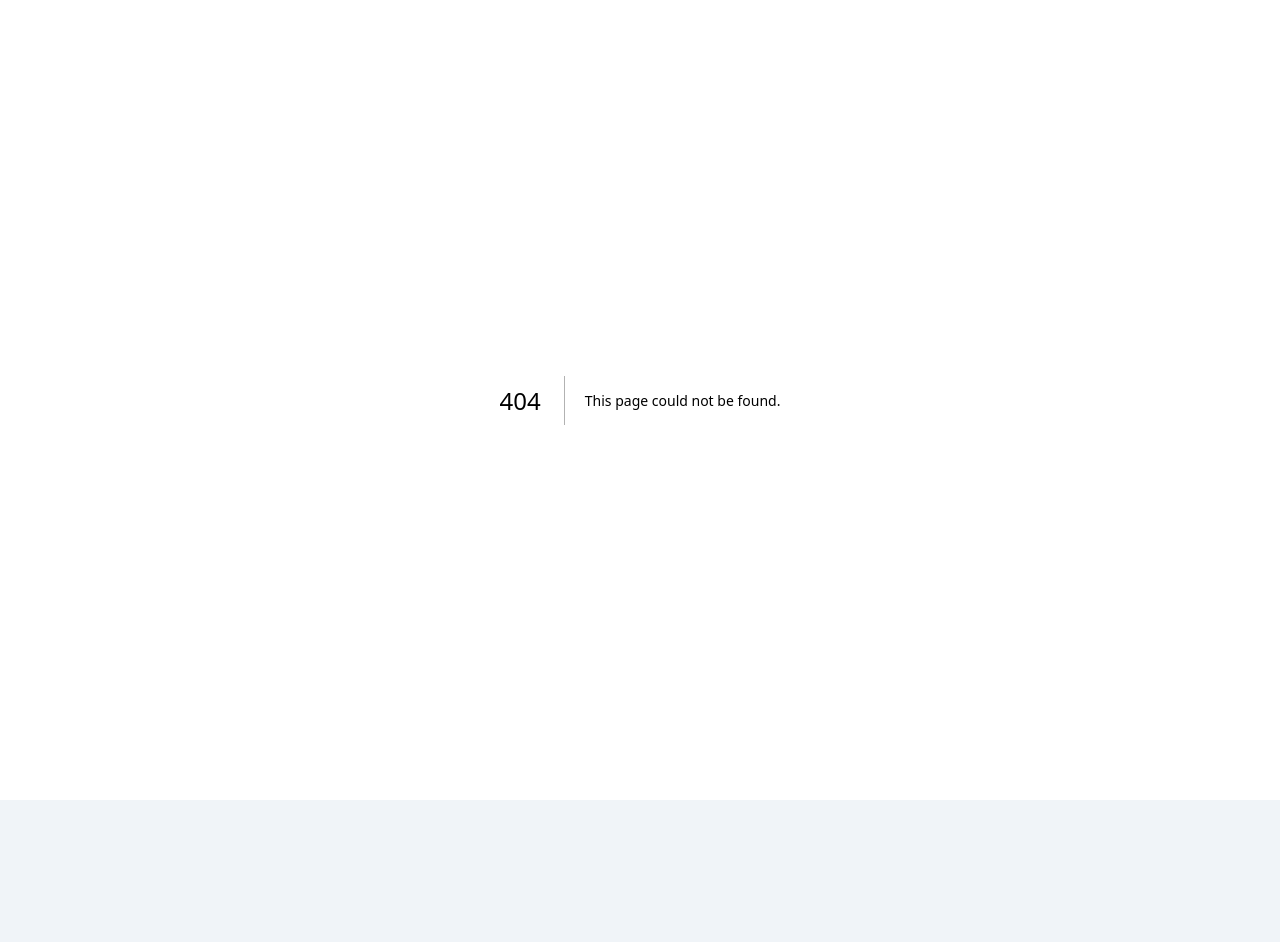
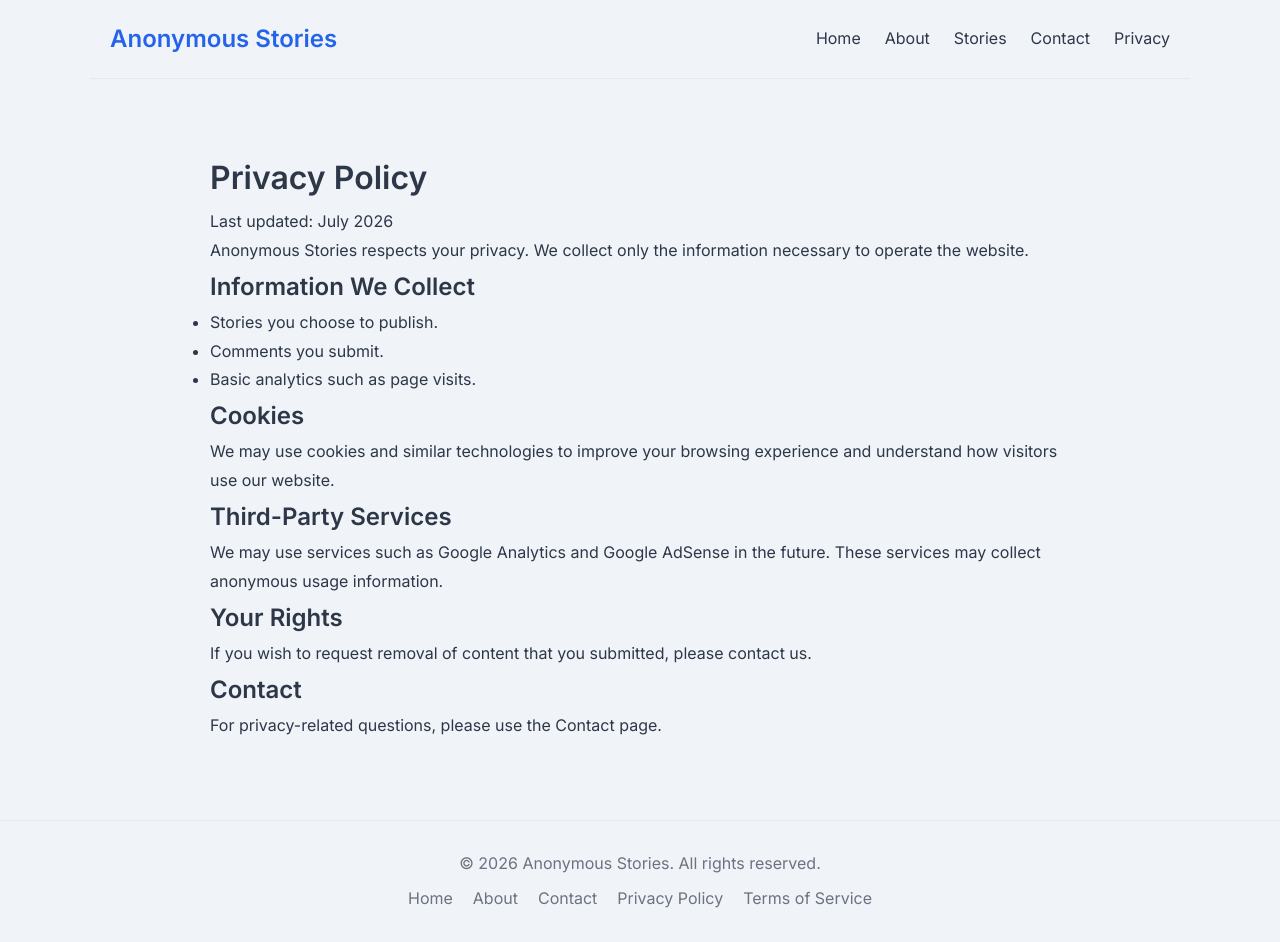
Before and after one commit to mukeshmukesh/shared, a Next.js app: page /privacy in a window 1280 px wide. Before the commit this address had no page. Before the commit the page ends 800 px from the top, so only its background shows below. Built offline with nearby package versions, Linux system fonts and the light colour scheme.

Commit message:
made cosmetic changes

```diff
--- /dev/null
+++ b/app/components/footer.js
@@ -0,0 +1,35 @@
+import Link from "next/link";
+
+export default function Footer() {
+  return (
+    <footer
+      style={{
+        borderTop: "1px solid #e5e7eb",
+        marginTop: "60px",
+        padding: "30px 20px",
+        textAlign: "center",
+        color: "#6b7280",
+      }}
+    >
+      <p>
+        © {new Date().getFullYear()} Anonymous Stories. All rights reserved.
+      </p>
+
+      <div
+        style={{
+          marginTop: "10px",
+          display: "flex",
+          justifyContent: "center",
+          gap: "20px",
+          flexWrap: "wrap",
+        }}
+      >
+        <Link href="/">Home</Link>
+        <Link href="/about">About</Link>
+        <Link href="/contact">Contact</Link>
+        <Link href="/privacy">Privacy Policy</Link>
+        <Link href="/terms">Terms of Service</Link>
+      </div>
+    </footer>
+  );
+}
--- /dev/null
+++ b/app/components/navbar.js
@@ -0,0 +1,38 @@
+import Link from "next/link";
+
+export default function Navbar() {
+  return (
+    <nav
+      style={{
+        maxWidth: "1100px",
+        margin: "0 auto",
+        padding: "20px",
+        display: "flex",
+        justifyContent: "space-between",
+        alignItems: "center",
+        borderBottom: "1px solid #e5e7eb",
+        marginBottom: "30px",
+      }}
+    >
+      <Link
+        href="/"
+        style={{
+          fontSize: "1.5rem",
+          fontWeight: "bold",
+          textDecoration: "none",
+          color: "#2563eb",
+        }}
+      >
+        Anonymous Stories
+      </Link>
+
+      <div style={{ display: "flex", gap: "24px" }}>
+        <Link href="/">Home</Link>
+        <Link href="/about">About</Link>
+        <Link href="/">Stories</Link>
+        <Link href="/contact">Contact</Link>
+        <Link href="/privacy">Privacy</Link>
+      </div>
+    </nav>
+  );
+}
--- a/app/layout.js
+++ b/app/layout.js
@@ -1,9 +1,14 @@
+import Navbar from "./components/Navbar";
 import './globals.css'
+import Footer from "./components/Footer";
 
 export const metadata = {
   title: 'Anonymous Stories - Share Your Sadness Journey',
   description: 'A safe space to share your stories of sadness anonymously. Connect with others going through similar experiences. Find support and hope in our community.',
   keywords: 'anonymous stories, sadness, depression support, mental health, share stories, online support group',
+  icons: {
+    icon: "/favicon.png",
+  },
   openGraph: {
     title: 'Anonymous Stories',
     description: 'Share your story anonymously and find support in our community.',
@@ -28,7 +33,11 @@ export default function RootLayout({ children }) {
           `,
         }} />
       </head>
-      <body>{children}</body>
+      <body>
+        <Navbar />
+          {children}
+        <Footer />
+    </body>
     </html>
   )
 }
--- a/app/page.js
+++ b/app/page.js
@@ -23,10 +23,10 @@ export default function Home() {
         <StoriesList />
       </main>
 
-      <footer style={{ textAlign: 'center', padding: '2rem 0', marginTop: '2rem', borderTop: '1px solid #e2e8f0' }}>
-        <p>&copy; 2024 Anonymous Stories. All rights reserved.</p>
+      {/* <footer style={{ textAlign: 'center', padding: '2rem 0', marginTop: '2rem', borderTop: '1px solid #e2e8f0' }}>
+        <p>&copy; © {new Date().getFullYear()} Anonymous Stories. All rights reserved.</p>
         <Link href="/privacy">Privacy Policy</Link> | <Link href="/terms">Terms of Service</Link>
-      </footer>
+      </footer> */}
     </div>
   )
 }
--- /dev/null
+++ b/app/privacy/page.js
@@ -0,0 +1,61 @@
+export const metadata = {
+  title: "Privacy Policy | Anonymous Stories",
+  description: "Privacy Policy for Anonymous Stories",
+};
+
+export default function PrivacyPage() {
+  return (
+    <main
+      style={{
+        maxWidth: "900px",
+        margin: "50px auto",
+        padding: "20px",
+        lineHeight: "1.8",
+      }}
+    >
+      <h1>Privacy Policy</h1>
+
+      <p>Last updated: July 2026</p>
+
+      <p>
+        Anonymous Stories respects your privacy. We collect only the
+        information necessary to operate the website.
+      </p>
+
+      <h2>Information We Collect</h2>
+
+      <ul>
+        <li>Stories you choose to publish.</li>
+        <li>Comments you submit.</li>
+        <li>Basic analytics such as page visits.</li>
+      </ul>
+
+      <h2>Cookies</h2>
+
+      <p>
+        We may use cookies and similar technologies to improve your browsing
+        experience and understand how visitors use our website.
+      </p>
+
+      <h2>Third-Party Services</h2>
+
+      <p>
+        We may use services such as Google Analytics and Google AdSense in the
+        future. These services may collect anonymous usage information.
+      </p>
+
+      <h2>Your Rights</h2>
+
+      <p>
+        If you wish to request removal of content that you submitted, please
+        contact us.
+      </p>
+
+      <h2>Contact</h2>
+
+      <p>
+        For privacy-related questions, please use the Contact page.
+      </p>
+    </main>
+  );
+}
```
Also changed, not shown: app/about/page.js (added, +45 -0 lines), app/contact/page.js (added, +40 -0 lines), app/terms/page.js (added, +56 -0 lines), app/icon.png (added), 1 other file (tests, documents, lock files or other folders).
